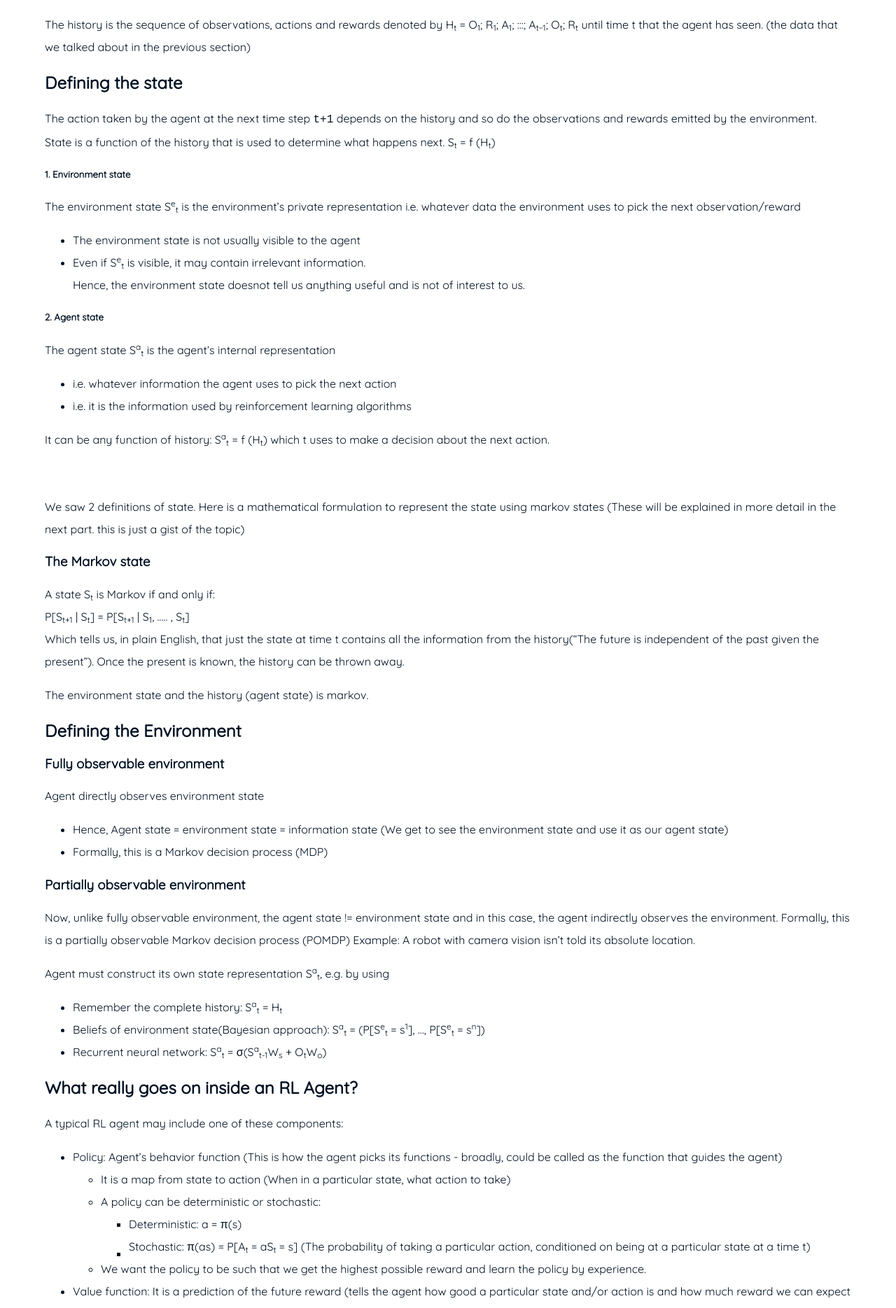
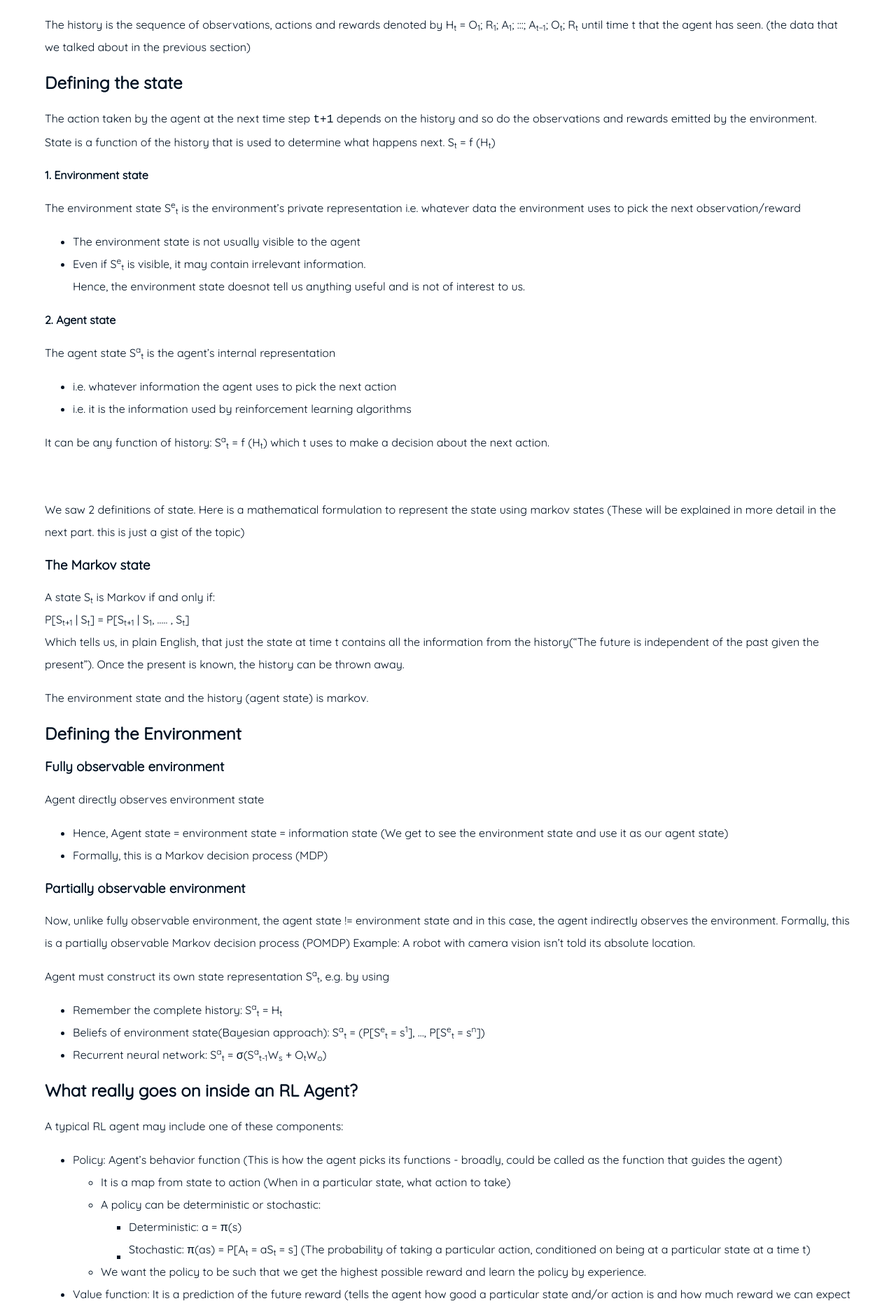
Before and after one commit to Stephen-Tellis/home, a Jekyll site: the page built from _posts/2020-07-25-RL.md, in a window 1280 px wide. Shown: the part 1805-3674 px from the top of the page at 70% size. Built offline with Jekyll 4.4.1, drawn with Linux system fonts in a browser that asks for light colours.

Commit message:
Update 2020-07-25-RL.md

```diff
--- a/_posts/2020-07-25-RL.md
+++ b/_posts/2020-07-25-RL.md
@@ -39,13 +39,13 @@ The history is the sequence of observations, actions and rewards denoted by H<su
 The action taken by the agent at the next time step `t+1` depends on the history and so do the observations and rewards emitted by the environment.
 State is a function of the history that is used to determine what happens next.
 S<sub>t</sub> = f (H<sub>t</sub>)
-##### 1. Environment state
+#### 1. Environment state
 The environment state S<sup>e</sup><sub>t</sub> is the environment’s private representation i.e. whatever data the environment uses to pick the next observation/reward
 - The environment state is not usually visible to the agent
 - Even if S<sup>e</sup><sub>t</sub> is visible, it may contain irrelevant information.
 Hence, the environment state doesnot tell us anything useful and is not of interest to us.
 
-##### 2. Agent state
+#### 2. Agent state
 The agent state S<sup>a</sup><sub>t</sub> is the agent’s internal representation
 - i.e. whatever information the agent uses to pick the next action
 - i.e. it is the information used by reinforcement learning algorithms
```
